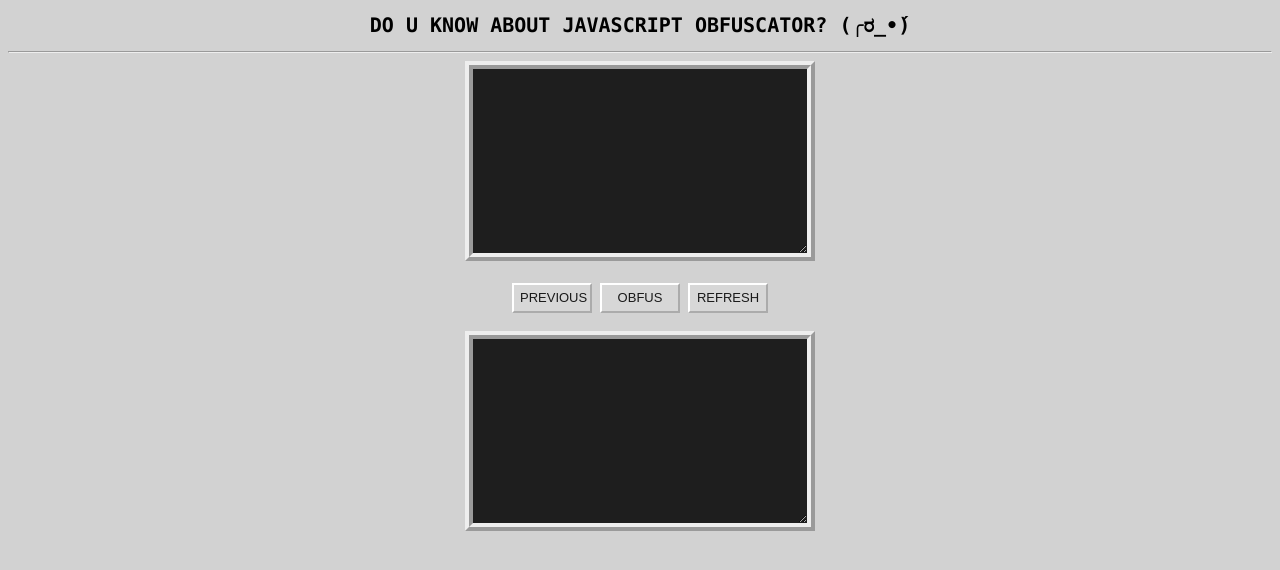
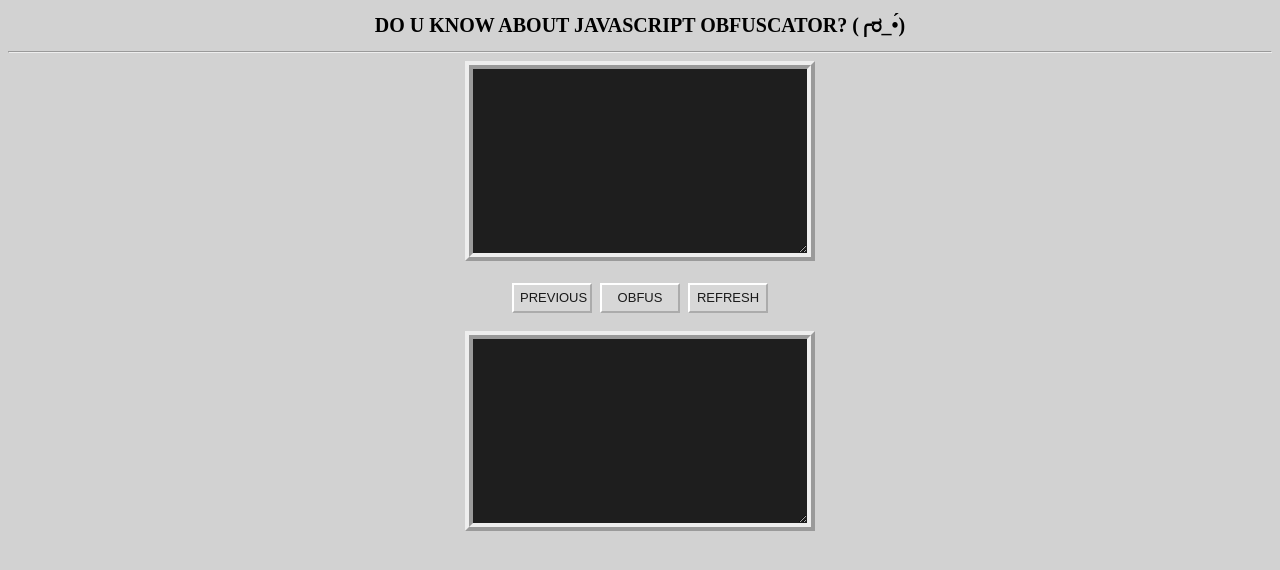
Before and after one commit to imoww10/blog, a Jekyll site: the page tools/js/index.html, which Jekyll copies as it is, in a window 1280 px wide. Shown: the top 570 px of the page. Built offline with Jekyll 4.4.1, drawn with Linux system fonts in a browser that asks for light colours.

Commit message:
Update index.html

```diff
--- a/tools/js/index.html
+++ b/tools/js/index.html
@@ -7,6 +7,7 @@
     <style>
       body {
         background: #D2D2D2;
+        font-family: "Charcoal", "Chicago", "Times New Roman", "Georgia", serif;
       }
 
       textarea {
@@ -16,7 +17,6 @@
         height: 200px;
         background: #1e1e1e;
         color: #00ff00;
-        font-family: courier;
         border-color: #333;
         outline: none;
         border: 8px ridge;
@@ -26,7 +26,6 @@
         width: 80px;
         color: #1A1A1A;
         background: #D7D7D7;
-        font-family: sans-serif;
         text-align: center;
         justify-content: center;
         height: 30px;
@@ -37,7 +36,6 @@
       }
 
       h1 {
-        font-family: "Terminal", "Consolas", monospace;
         font-size: 20px;
         user-select: none;
         text-transform: uppercase;
```
